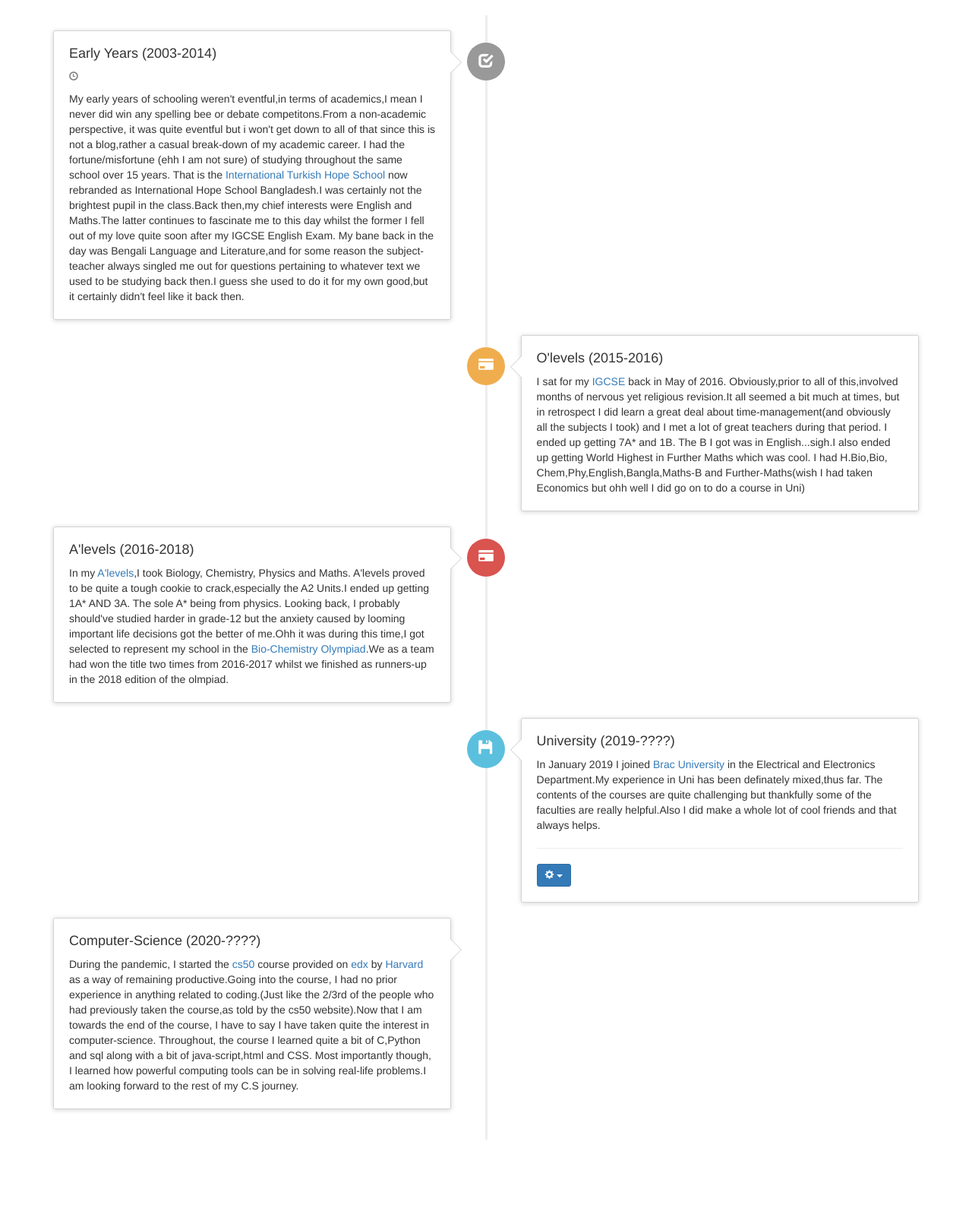
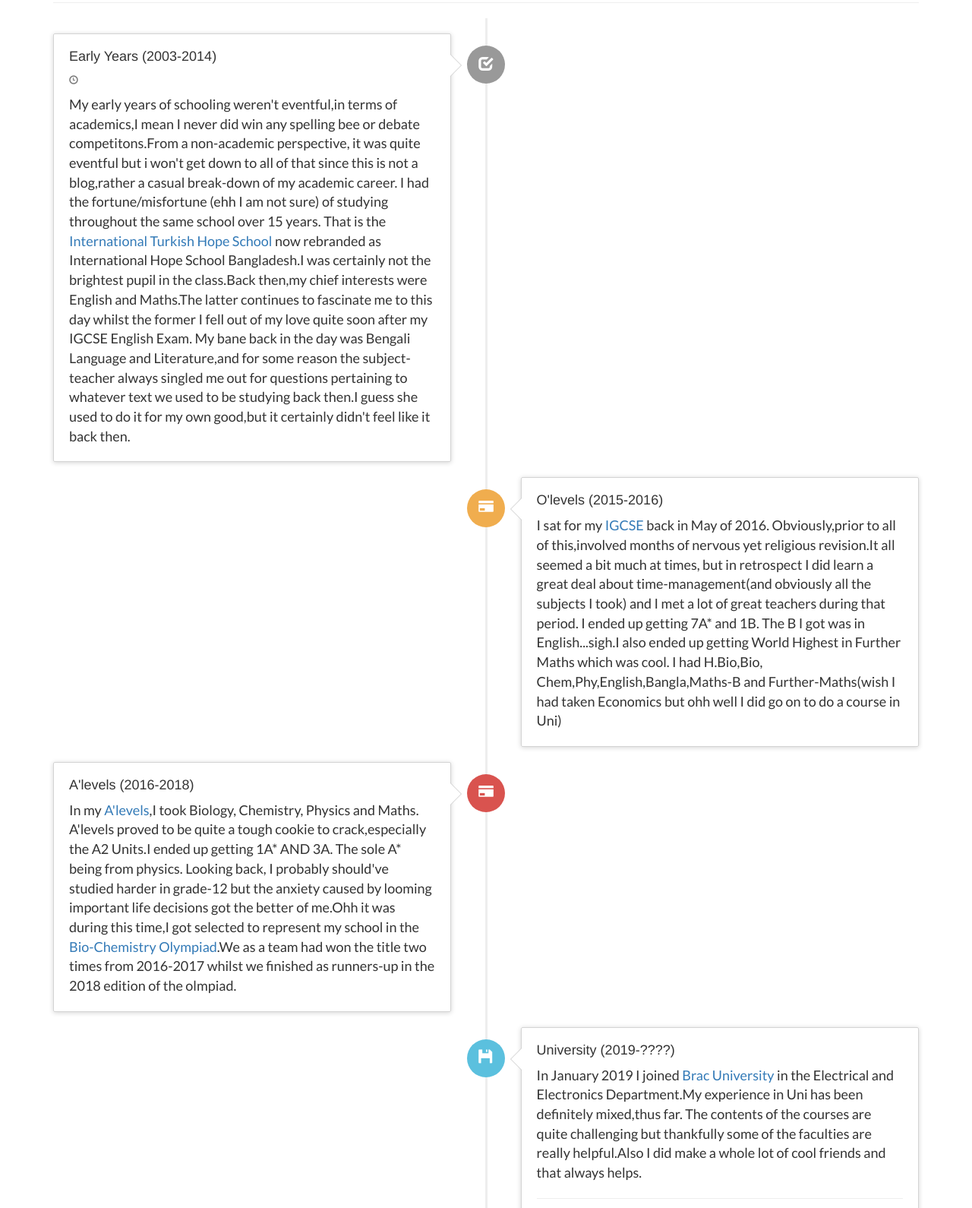
Before and after one commit to lazib28/lazib28.github.io, a plain HTML site: page academics.html in a window 1280 px wide. Shown: the part 172-1762 px from the top of the page at 76% size. Before the commit the page ends 1682 px from the top, so only its background shows below. Drawn offline with nearby package versions, Linux system fonts and the light colour scheme.

Commit message:
third commit

```diff
--- a/academics.html
+++ b/academics.html
@@ -3,6 +3,7 @@
 <head>
 	<meta charset="UTF-8">
 	<title>Academics</title>
+  <link href="https://fonts.googleapis.com/css2?family=Lato&display=swap" rel="stylesheet">
 	<link rel="stylesheet" href="styles.css">
 	<meta name="viewport" content="width=device-width, initial-scale=1">
   <link rel="stylesheet" href="https://maxcdn.bootstrapcdn.com/bootstrap/3.4.1/css/bootstrap.min.css">
@@ -40,7 +41,7 @@
               <p><small class="text-muted"><i class="glyphicon glyphicon-time"></i> </small></p>
             </div>
             <div class="timeline-body">
-              <p>My early years of schooling weren't eventful,in terms of academics,I mean I never did win any spelling bee or debate competitons.From a non-academic perspective, it was quite eventful but i won't get down to all of that since this is not a blog,rather a casual break-down of my academic career. I had the fortune/misfortune (ehh I am not sure) of studying throughout the same school over 15 years. That is the <a href="https://ihsbd.net/" >International Turkish Hope School </a>now rebranded as International Hope School Bangladesh.I was certainly not the brightest pupil in the class.Back then,my chief interests were English and Maths.The latter continues to fascinate me to this day whilst the former I fell out of my love quite soon after my IGCSE English Exam. My bane back in the day was Bengali Language and Literature,and for some reason the subject-teacher always singled me out for questions pertaining to whatever text we used to be studying back then.I guess she used to do it for my own good,but it certainly didn't feel like it back then. </p>
+              <p class="body2">My early years of schooling weren't eventful,in terms of academics,I mean I never did win any spelling bee or debate competitons.From a non-academic perspective, it was quite eventful but i won't get down to all of that since this is not a blog,rather a casual break-down of my academic career. I had the fortune/misfortune (ehh I am not sure) of studying throughout the same school over 15 years. That is the <a href="https://ihsbd.net/" >International Turkish Hope School </a>now rebranded as International Hope School Bangladesh.I was certainly not the brightest pupil in the class.Back then,my chief interests were English and Maths.The latter continues to fascinate me to this day whilst the former I fell out of my love quite soon after my IGCSE English Exam. My bane back in the day was Bengali Language and Literature,and for some reason the subject-teacher always singled me out for questions pertaining to whatever text we used to be studying back then.I guess she used to do it for my own good,but it certainly didn't feel like it back then. </p>
             </div>
           </div>
         </li>
@@ -51,7 +52,7 @@
               <h4 class="timeline-title">O'levels (2015-2016)</h4>
             </div>
             <div class="timeline-body">
-              <p>I sat for my <a href="https://qualifications.pearson.com/en/qualifications/edexcel-international-gcses-and-edexcel-certificates.html">IGCSE </a>back in May of 2016. Obviously,prior to all of this,involved months of nervous yet religious revision.It all seemed a bit much at times, but in retrospect I did learn a great deal about time-management(and obviously all the subjects I took) and I met a lot of great teachers during that period. I ended up getting 7A* and 1B. The B I got was in English...sigh.I also ended up getting World Highest in Further Maths which was cool.
+              <p class="body2">I sat for my <a href="https://qualifications.pearson.com/en/qualifications/edexcel-international-gcses-and-edexcel-certificates.html">IGCSE </a>back in May of 2016. Obviously,prior to all of this,involved months of nervous yet religious revision.It all seemed a bit much at times, but in retrospect I did learn a great deal about time-management(and obviously all the subjects I took) and I met a lot of great teachers during that period. I ended up getting 7A* and 1B. The B I got was in English...sigh.I also ended up getting World Highest in Further Maths which was cool.
               I had H.Bio,Bio, Chem,Phy,English,Bangla,Maths-B and Further-Maths(wish I had taken Economics but ohh well I did go on to do a course in Uni)
           </p>
             </div>
@@ -64,7 +65,7 @@
               <h4 class="timeline-title">A'levels (2016-2018)</h4>
             </div>
             <div class="timeline-body">
-              <p>In my <a href="https://qualifications.pearson.com/en/qualifications/edexcel-international-advanced-levels.html">A'levels</a>,I took Biology, Chemistry, Physics and Maths.
+              <p class="body2">In my <a href="https://qualifications.pearson.com/en/qualifications/edexcel-international-advanced-levels.html">A'levels</a>,I took Biology, Chemistry, Physics and Maths.
               A'levels proved to be quite a tough cookie to crack,especially the A2 Units.I ended up getting  1A* AND 3A. The sole A* being from physics. Looking back, I probably should've studied harder in grade-12 but the anxiety caused by looming important life decisions got the better of me.Ohh it was during this time,I got selected to represent my school in the <a href="http://www.biochemolympiad.org/cgi-sys/suspendedpage.cgi">Bio-Chemistry Olympiad</a>.We as a team had won the title two times from 2016-2017 whilst we finished as runners-up in the 2018 edition of the olmpiad.</p>
             </div>
           </div>
@@ -78,7 +79,7 @@
               <h4 class="timeline-title">University (2019-????)</h4>
             </div>
             <div class="timeline-body">
-              <p>In January 2019 I joined <a href="https://www.bracu.ac.bd>">Brac University</a> in the Electrical and Electronics Department.My experience in Uni has been definately mixed,thus far. The contents of the courses are quite challenging but thankfully some of the faculties are really helpful.Also I did make a whole lot of cool friends and that always helps.</p>
+              <p class="body2">In January 2019 I joined <a href="https://www.bracu.ac.bd>">Brac University</a> in the Electrical and Electronics Department.My experience in Uni has been definitely mixed,thus far. The contents of the courses are quite challenging but thankfully some of the faculties are really helpful.Also I did make a whole lot of cool friends and that always helps.</p>
               <hr>
               <div class="btn-group">
                 <button type="button" class="btn btn-primary btn-sm dropdown-toggle" data-toggle="dropdown">
@@ -95,7 +96,7 @@
               <h4 class="timeline-title">Computer-Science (2020-????)</h4>
             </div>
             <div class="timeline-body">
-              <p>During the pandemic, I started the <a href="https://cs50.harvard.edu/x/2020/">cs50 </a>course provided on <a href="https://www.edx.org/">edx</a> by <a href="https://www.harvard.edu/">Harvard</a> as a way of remaining productive.Going into the course, I had no prior experience in anything related to coding.(Just like the 2/3rd of the people who had previously taken the course,as told by the cs50 website).Now that I am towards the end of the course, I have to say I have taken quite the interest in computer-science. Throughout, the course I learned quite a bit of C,Python and sql along with a bit of java-script,html and CSS. Most importantly though, I learned how powerful computing tools can be in solving real-life problems.I am looking forward to the rest of my C.S journey.</p>
+              <p class="body2">During the pandemic, I started the <a href="https://cs50.harvard.edu/x/2020/">cs50 </a>course provided on <a href="https://www.edx.org/">edx</a> by <a href="https://www.harvard.edu/">Harvard</a> as a way of remaining productive.Going into the course, I had no prior experience in anything related to coding.(Just like the 2/3rd of the people who had previously taken the course,as told by the cs50 website).Now that I am towards the end of the course, I have to say I have taken quite the interest in computer-science. Throughout the course I learned quite a bit of C,Python and sql along with a bit of java-script,html and CSS. Most importantly though, I learned how powerful computing tools can be in solving real-life problems.I am looking forward to the rest of my C.S journey.</p>
             </div>
           </div>
         </li>
--- a/styles.css
+++ b/styles.css
@@ -1,3 +1,16 @@
+.body2{
+    font-family: 'Lato', sans-serif;
+    font-size: 18px;
+}
+}
+
+
+body{
+    font-family: 'Lato', sans-serif;
+}
+
+
+
 .caption2x{
     font-size: 35px;
 }
@@ -5,7 +18,7 @@
 
 
 .quotes-heading{
-    font-size: 35px;
+    font-size: 40px;
     color:lightseagreen;
     padding-left: 50px;
 }
@@ -120,6 +133,7 @@
 
 .font5{
  color:lightseagreen;
+ font-size: 40px;
 }
 .font3{
     font-size:40px;
@@ -134,9 +148,7 @@
     font-size:18px;
 }
 
-body{
-    font-family: 'Lato', sans-serif;
-}
+
 
 .ex2{
   padding-right: 30px;
```
Also changed, not shown: hobbies.html (+1 -1 lines), quotes.html (+4 -4 lines).
